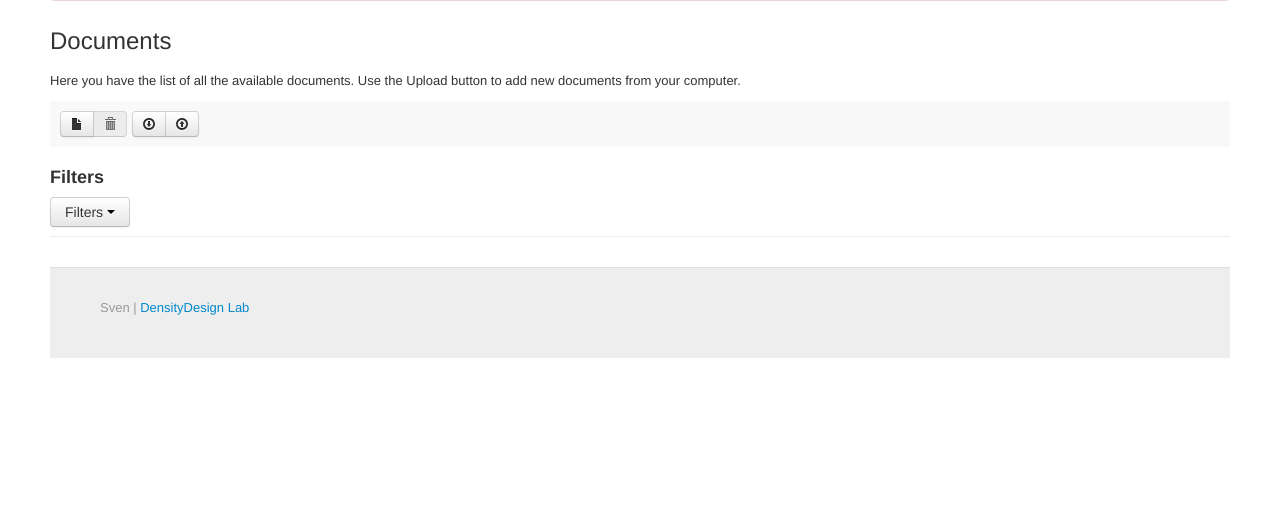
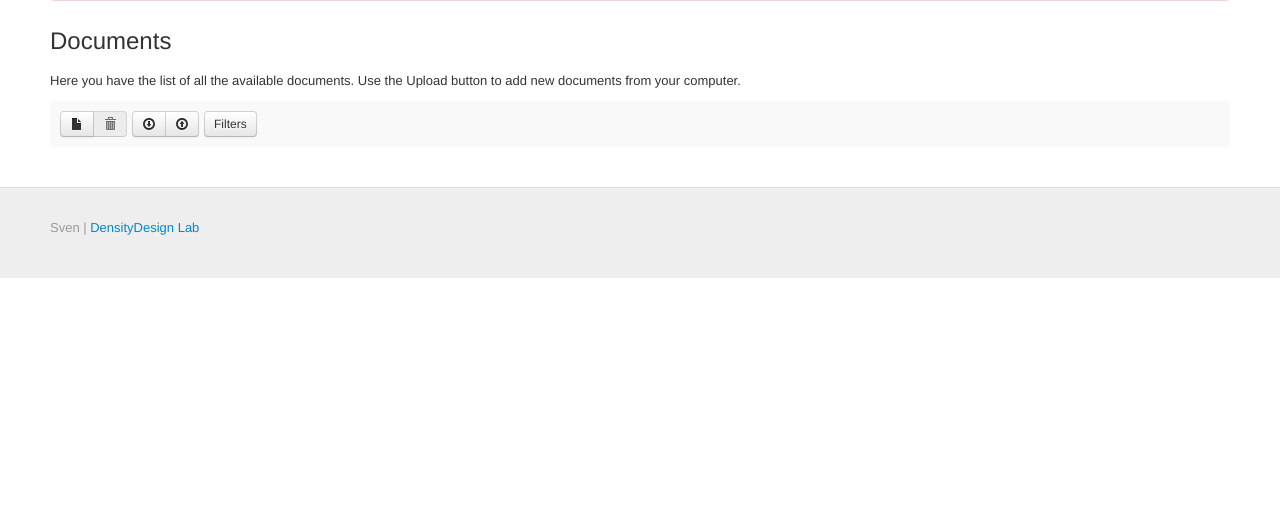
Before and after one commit to densitydesign/sven, a Django app: template gui/templates/gui/documents.html in a window 1280 px wide. Shown: the part 217-738 px from the top of the page. Run offline with Django 3.2, Linux system fonts and the light colour scheme; the template is opened without the code that fills it, so the values that code supplies are empty; some libraries are stand-ins or nearby versions.

Commit message:
fixed filters

```diff
--- a/gui/templates/gui/documents.html
+++ b/gui/templates/gui/documents.html
@@ -56,15 +56,19 @@
  		    <a class="btn btn-small tip" rel="tooltip" title="Export entities" href="#" id="export"><i class="icon-download"></i></a>
 		    <a class="btn btn-small tip" rel="tooltip" title="Import entities" href="#" id="import-button"><i class="icon-upload"></i></a>
 		  </div>
+
+		  <div class="btn-group">
+			 <a class="btn btn-small" data-toggle="collapse" data-target="#filter">Filters</a>
+		    </div>
 		</div>
+
+
+
 
 		<div class="clear"></div>
 	</div>
-	<div id="filter" class="page-header">
-		<h4>Filters</h4>
-	<button type="button" class="btn" data-toggle="collapse" data-target="#filter">
-  Filters <span class="caret"></span>
-</button>
+
+
 	<div id="filter" class="collapse">
 <hr>
 		<div class="row-fluid">
```
